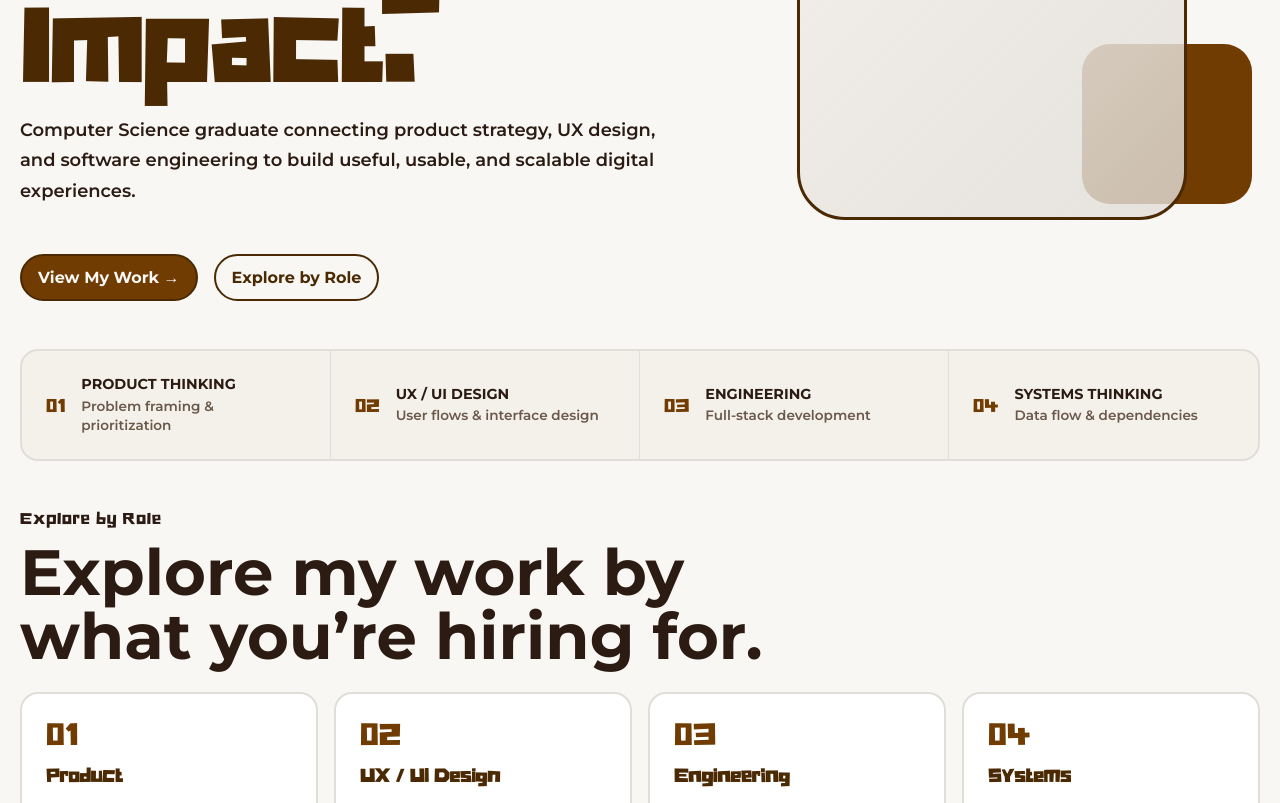
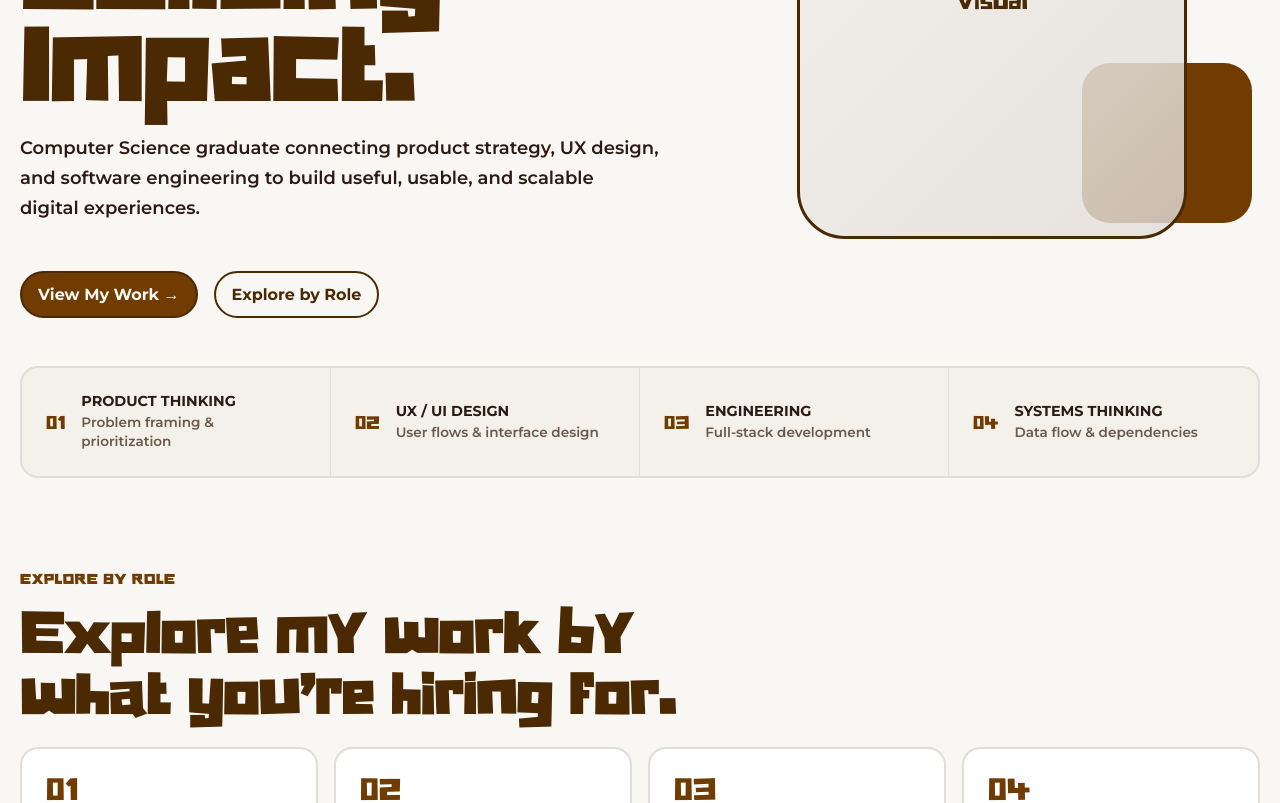
Before and after one commit to tabee1024/TabithaSulaiman, a React (Vite) app in the folder client/: page / in a window 1280 px wide. Shown: the part 520-1323 px from the top of the page. Built offline with nearby package versions, Linux system fonts and the light colour scheme.

Commit message:
v2.8 Global typography completed/improved

```diff
--- a/client/src/styles/base.css
+++ b/client/src/styles/base.css
@@ -14,6 +14,17 @@ body {
     color: var(--color-text);
     background-color: var(--color-bg);
     font-family: var(--font-body);
+}
+
+h1,
+h2,
+h3 {
+    text-wrap: balance;
+}
+
+p,
+li {
+    text-wrap: pretty;
 }
 
 button,
--- a/client/src/styles/components.css
+++ b/client/src/styles/components.css
@@ -110,11 +110,11 @@
 .home-page {
     width: min(100% - 2rem, var(--content-width));
     margin: 0 auto;
-    padding: var(--space-xl) 0 var(--space-2xl);
+    padding: var(--space-page-top) 0 var(--space-page-bottom);
 }
 
 .home-section {
-    padding: var(--space-2xl) 0;
+    padding: var(--space-section) 0;
 }
 
 .home-section+.home-section {
@@ -128,8 +128,10 @@
 
 .section-heading h2 {
     margin: 0;
-    font-size: clamp(2rem, 5vw, 4rem);
-    line-height: 1;
+    font-family: var(--font-display);
+    font-size: var(--text-section-title);
+    line-height: var(--leading-heading);
+    color: var(--color-accent-dark);
 }
 
 .section-heading-with-action {
@@ -155,9 +157,22 @@
 .eyebrow {
     margin: 0 0 var(--space-sm);
     font-family: var(--font-display);
-    letter-spacing: 0.04em;
-}
-
+    color: var(--color-button);
+    font-size: var(--text-small);
+    line-height: 1.2;
+    font-weight: 700;
+    letter-spacing: var(--tracking-eyebrow);
+    text-transform: uppercase;
+}
+
+.section-heading p,
+.work-page-header p,
+.deep-dive-hero-copy p,
+.case-study-summary,
+.home-about-preview-copy p,
+.work-skills-heading>p {
+    line-height: var(--leading-body);
+}
 
 /* ================================
    Buttons / Links
@@ -1637,8 +1652,8 @@ body {
     margin: 0;
     max-width: 760px;
     font-family: var(--font-display);
-    font-size: clamp(3.5rem, 8vw, 7.5rem);
-    line-height: 0.9;
+    font-size: var(--text-display);
+    line-height: var(--leading-display);
     letter-spacing: 0.01em;
     color: var(--color-accent-dark);
 }
@@ -1647,8 +1662,8 @@ body {
     max-width: 680px;
     margin: 0;
     color: var(--color-text);
-    font-size: clamp(1rem, 1.4vw, 1.2rem);
-    line-height: 1.7;
+    font-size: var(--text-body-lg);
+    line-height: var(--leading-body);
     font-weight: 600;
 }
 
@@ -1827,8 +1842,8 @@ body {
 .work-page-header h1 {
     margin: 0;
     font-family: var(--font-display);
-    font-size: clamp(3rem, 8vw, 6.5rem);
-    line-height: 0.9;
+    font-size: var(--text-page-title);
+    line-height: var(--leading-display);
     color: var(--color-accent-dark);
     text-transform: uppercase;
 }
@@ -2134,8 +2149,8 @@ body {
     max-width: 900px;
     margin: 0;
     font-family: var(--font-display);
-    font-size: clamp(2.8rem, 7vw, 6rem);
-    line-height: 0.92;
+    font-size: var(--text-page-title);
+    line-height: var(--leading-display);
     color: var(--color-accent-dark);
 }
 
@@ -2313,8 +2328,8 @@ body {
     max-width: 900px;
     margin: 0;
     font-family: var(--font-display);
-    font-size: clamp(3rem, 7vw, 6.5rem);
-    line-height: 0.9;
+    font-size: var(--text-page-title);
+    line-height: var(--leading-display);
     color: var(--color-accent-dark);
 }
 
@@ -2687,10 +2702,12 @@ body {
     background-color: var(--color-nav);
 }
 
-.home-about-preview-copy {
-    display: grid;
-    align-content: start;
-    gap: var(--space-md);
+.home-about-preview-copy h2 {
+    margin: 0;
+    font-family: var(--font-display);
+    font-size: var(--text-section-title);
+    line-height: var(--leading-heading);
+    color: var(--color-accent-dark);
 }
 
 .home-about-preview-copy h2 {
@@ -2802,8 +2819,8 @@ body {
     margin: 0;
     font-family: var(--font-display);
     color: var(--color-accent-dark);
-    font-size: clamp(1.8rem, 3vw, 2.8rem);
-    line-height: 1;
+    font-size: var(--text-subsection-title);
+    line-height: var(--leading-heading);
 }
 
 .work-skills-heading>p {
--- a/client/src/styles/variables.css
+++ b/client/src/styles/variables.css
@@ -37,6 +37,25 @@
     --font-display: "Hitchcut", Georgia, serif;
     --font-body: "Montserrat", Arial, Helvetica, sans-serif;
 
+    /* Type Scale */
+    --text-display: clamp(3.5rem, 8vw, 7.5rem);
+    --text-page-title: clamp(3rem, 7vw, 6.5rem);
+    --text-section-title: clamp(2rem, 4.5vw, 4rem);
+    --text-subsection-title: clamp(1.75rem, 3vw, 2.8rem);
+    --text-card-title: 1.25rem;
+    --text-body-lg: 1.125rem;
+    --text-body: 1rem;
+    --text-small: 0.875rem;
+    --text-xs: 0.75rem;
+
+    /* Line Height and Reading Width */
+    --leading-display: 0.9;
+    --leading-heading: 1.05;
+    --leading-body: 1.65;
+    --measure-body: 68ch;
+    --tracking-eyebrow: 0.06em;
+
+    /* Spacing */
     /* Spacing */
     --space-xs: 0.5rem;
     --space-sm: 0.75rem;
@@ -44,6 +63,11 @@
     --space-lg: 1.5rem;
     --space-xl: 2rem;
     --space-2xl: 3rem;
+
+    /* Page Rhythm */
+    --space-page-top: clamp(2rem, 4vw, 4rem);
+    --space-page-bottom: clamp(4rem, 7vw, 7rem);
+    --space-section: clamp(4rem, 7vw, 6rem);
 
     /* Shape */
     --radius-sm: 6px;
```
